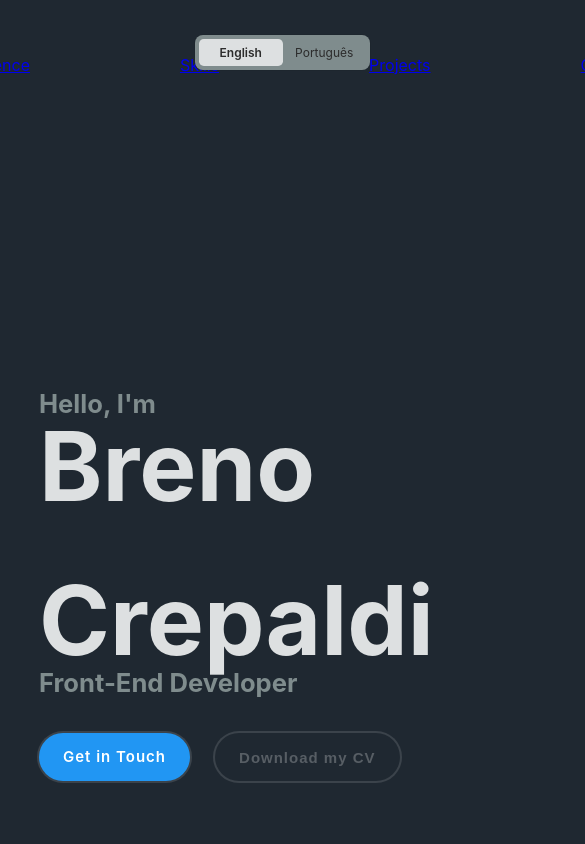
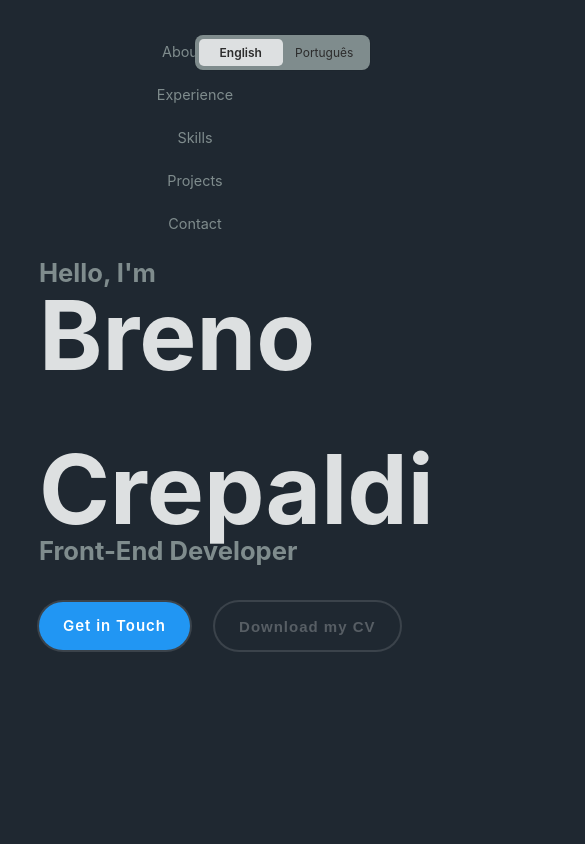
Before and after one commit to brenocrepaldi/portfolio, a React (Vite) app: page / in a window 390 px wide. Shown: the top 844 px of the page, 585 px wide, since content can reach past the window. Built offline with nearby package versions, Linux system fonts and the light colour scheme.

Commit message:
Start styling the navbar

```diff
--- /dev/null
+++ b/src/components/header/Header.css
@@ -0,0 +1,6 @@
+header {
+	padding: 40px;
+	position: absolute;
+	width: 100%;
+	z-index: 100;
+}
--- a/src/components/header/Header.tsx
+++ b/src/components/header/Header.tsx
@@ -1,5 +1,7 @@
 import { Navbar } from "./navbar/Navbar";
 import { LanguageRadio } from "./language-radio/LanguageRadio";
+
+import "./Header.css";
 
 interface HeaderProps {
 	navbarItems: Array<{ title: string; href: string }>;
@@ -13,7 +15,7 @@ export function Header({
 	onLanguageChange,
 }: HeaderProps) {
 	return (
-		<header style={{ padding: "40px" }}>
+		<header>
 			<Navbar navbar={navbarItems} />
 			<LanguageRadio language={language} onLanguageChange={onLanguageChange} />
 		</header>
--- a/src/components/header/navbar/Navbar.tsx
+++ b/src/components/header/navbar/Navbar.tsx
@@ -1,11 +1,11 @@
-import { NavbarProps } from "../../../types"; // Correct the import path
+import { NavbarProps } from "../../../types";
 
 import "./Navbar.css";
 
 export function Navbar({ navbar }: { navbar: NavbarProps[] }) {
-	const navItems = navbar.map((item, index) => (
-		<a key={index} href={`#${item.href}`} className="navbar-item">
-			{item.title}
+	const navItems = navbar.map(({ href, title }, index) => (
+		<a key={index} href={`#${href}`} className="navbar-item">
+			<p>{title}</p>
 		</a>
 	));
 
--- a/src/components/header/navbar/navbar.css
+++ b/src/components/header/navbar/navbar.css
@@ -3,5 +3,29 @@
 	display: flex;
 	align-items: center;
 	justify-content: center;
-	gap: 150px;
+	gap: 80px;
+	flex-wrap: wrap; /* Ensures items wrap on smaller screens */
 }
+
+.navbar-item {
+	text-decoration: none;
+	color: inherit; /* Ensure text inherits color from parent */
+	font-size: 1rem; /* Adjust font size for better readability */
+}
+
+@media (max-width: 768px) {
+	.navbar-container {
+		gap: 40px; /* Reduce gap for medium screens */
+	}
+}
+
+@media (max-width: 480px) {
+	.navbar-container {
+		flex-direction: column; /* Stack items vertically on small screens */
+		gap: 20px; /* Further reduce gap for small screens */
+	}
+
+	.navbar-item {
+		font-size: 0.9rem; /* Adjust font size for small screens */
+	}
+}
```
